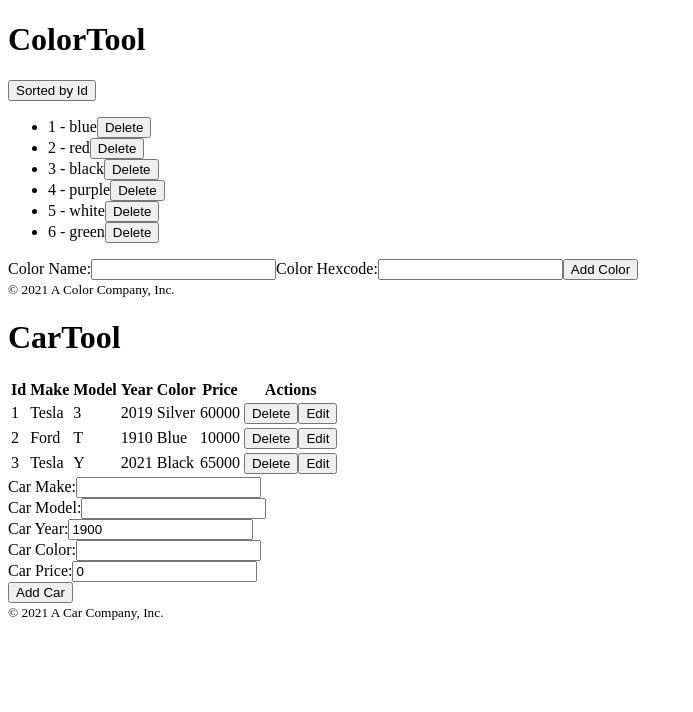
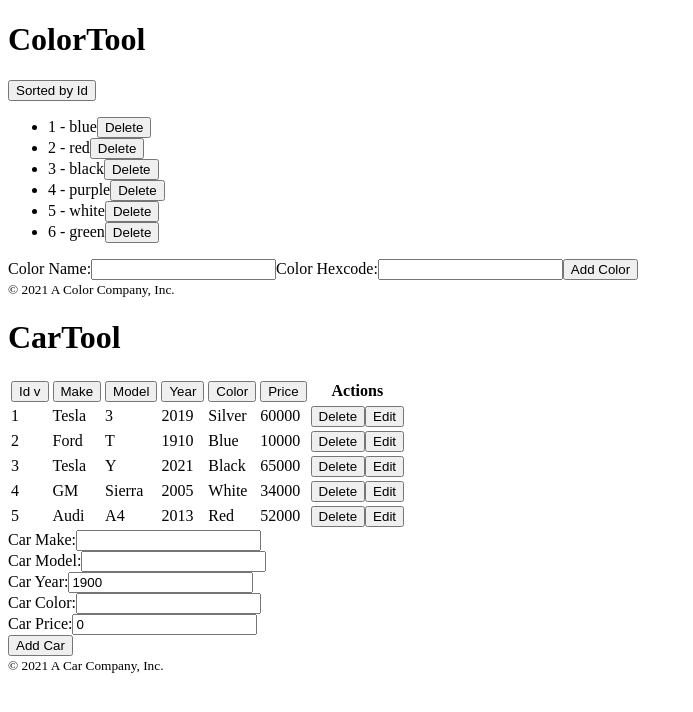
Before and after one commit to BradleyAllanDavis/FrontendBootcamp, a React (Create React App) app: page / in a window 1280 px wide. Shown: the top 712 px of the page, without its empty margins (0-693 px from the left). Built offline with nearby package versions, Linux system fonts and the light colour scheme.

Commit message:
Exercise 14

```diff
--- a/src/components/CarTable.js
+++ b/src/components/CarTable.js
@@ -3,26 +3,46 @@ import { CarViewRow } from "./CarViewRow";
 import { carsPropType } from "../prop-types/cars";
 import { CarEditRow } from './CarEditRow';
 
+const dataCols = [
+  { name: 'id', caption: 'Id' },
+  { name: 'make', caption: 'Make' },
+  { name: 'model', caption: 'Model' },
+  { name: 'year', caption: 'Year' },
+  { name: 'color', caption: 'Color' },
+  { name: 'price', caption: 'Price' },
+];
+
 export const CarTable = ({
   cars,
   editCarId,
+  carsSort: { col, dir },
   onEditCar: editCar,
   onCancelEdit: cancelEdit,
   onSaveCar: saveCar,
-  onDeleteCar: deleteCar
+  onDeleteCar: deleteCar,
+  onSortCars: sortCars,
 }) => {
+
+  const sortArrow = aCol => {
+    if (col === aCol) {
+      return dir === 'asc' ? 'v' : '^';
+    } else {
+      return '';
+    }
+  }
+
+  const SortHeaderCol = ( { col: { name, caption } }) => {
+    return (
+      <th><button type='button' onClick={() => sortCars(name)}>{caption} {sortArrow(name)}</button></th>
+    );
+  };
 
   return (
     <>
       <table>
         <thead>
           <tr>
-            <th>Id</th>
-            <th>Make</th>
-            <th>Model</th>
-            <th>Year</th>
-            <th>Color</th>
-            <th>Price</th>
+            {dataCols.map(dataCol => <SortHeaderCol key={dataCol.id} col={dataCol} />)}
             <th>Actions</th>
           </tr>
         </thead>
@@ -41,11 +61,20 @@ export const CarTable = ({
 CarTable.defaultProps = {
   cars: [],
   editCarId: -1,
+  carsSort: {
+    col: 'id',
+    dir: 'asc',
+  },
 };
 
 CarTable.propTypes = {
   cars: carsPropType.isRequired,
+  carsSort: PropTypes.shape({
+    col: PropTypes.func.isRequired,
+    dir: PropTypes.func.isRequired,
+  }),
   editCarId: PropTypes.string.isRequired,
   onEditCar:  PropTypes.func.isRequired,
   onDeleteCar: PropTypes.func.isRequired,
+  onSortCars: PropTypes.func.isRequired,
 };
--- a/src/components/CarTool.js
+++ b/src/components/CarTool.js
@@ -5,10 +5,15 @@ import { CarTable } from './CarTable';
 import { CarForm } from './CarForm';
 import { carsPropType } from "../prop-types/cars";
 import { useList } from '../hooks/useList'
+import { useSortedList } from '../hooks/useSortedList';
 
 export const CarTool = ({ cars: initialCars }) => {
 
-  const [ cars, appendCar, replaceCar, , removeCar ] = useList([ ...initialCars]);
+  const [
+    cars, sortInfo,
+    appendCar, replaceCar, , removeCar,
+    sortOnColumn
+  ] = useSortedList([ ...initialCars ]);
 
   const [ editCarId, setEditCarId ] = useState(-1);
 
@@ -34,7 +39,14 @@ export const CarTool = ({ cars: initialCars }) => {
   return (
     <>
       <ToolHeader header='CarTool'/>
-      <CarTable cars={cars} editCarId={editCarId} onEditCar={setEditCarId} onCancelEdit={cancelEdit} onSaveCar={saveCar} onDeleteCar={deleteCar}/>
+      <CarTable cars={cars}
+        carsSort={sortInfo}
+        editCarId={editCarId}
+        onEditCar={setEditCarId}
+        onCancelEdit={cancelEdit}
+        onSaveCar={saveCar}
+        onDeleteCar={deleteCar}
+        onSortCars={sortOnColumn}/>
       <CarForm buttonText='Add Car' onSubmitCar={addCar}/>
       <ToolFooter companyName='A Car Company, Inc.' />
     </>
--- a/src/components/ColorTool.js
+++ b/src/components/ColorTool.js
@@ -14,7 +14,6 @@ export const ColorTool = ({ colors: initialColors }) => {
   ] = useSortedList([ ...initialColors ]);
 
   const toggleSortColors = () => {
-    console.log(sortInfo)
     const { col: sortCol, dir: sortDir } = sortInfo;
     if (sortCol === 'id') {
       sortOnColumn('name');
--- a/src/index.js
+++ b/src/index.js
@@ -16,6 +16,8 @@ const carList = [
   { id: 1, make: 'Tesla', model: '3', year: 2019, color: 'Silver', price: 60000 },
   { id: 2, make: 'Ford', model: 'T', year: 1910, color: 'Blue', price: 10000 },
   { id: 3, make: 'Tesla', model: 'Y', year: 2021, color: 'Black', price: 65000 },
+  { id: 4, make: 'GM', model: 'Sierra', year: 2005, color: 'White', price: 34000 },
+  { id: 5, make: 'Audi', model: 'A4', year: 2013, color: 'Red', price: 52000 },
 ];
 
 render(
```
